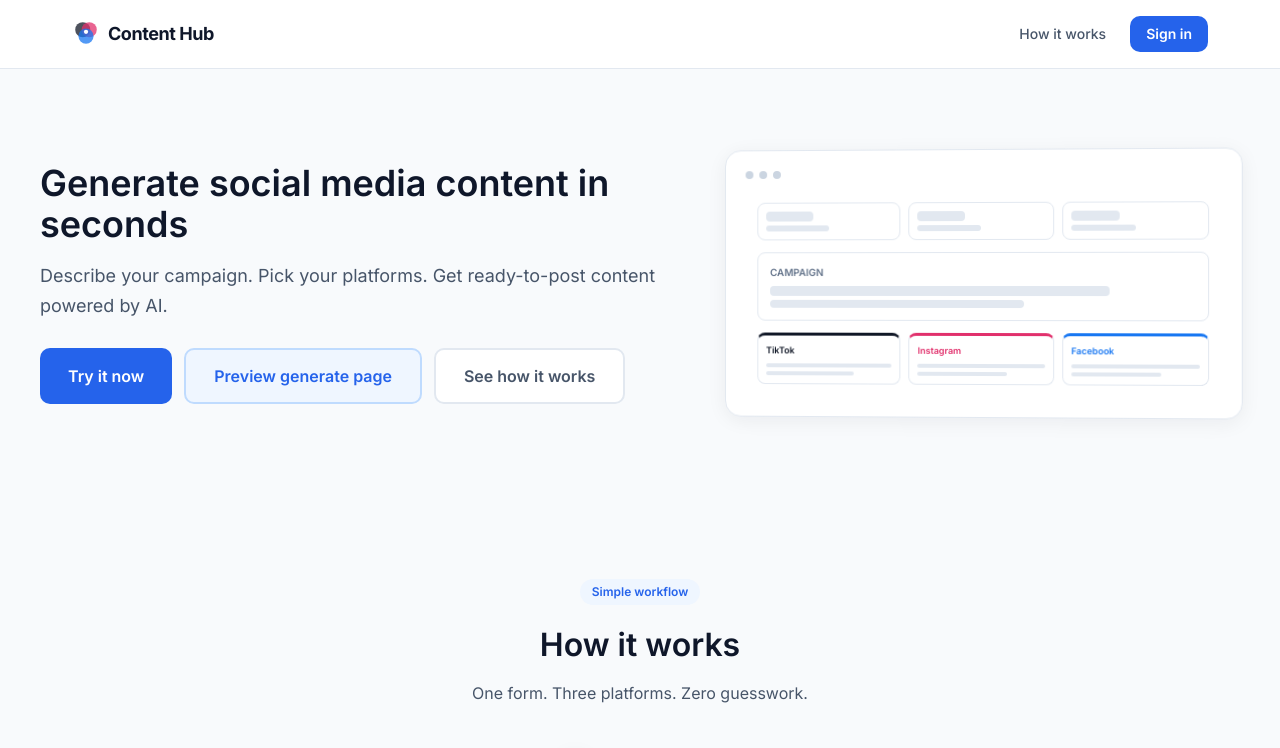
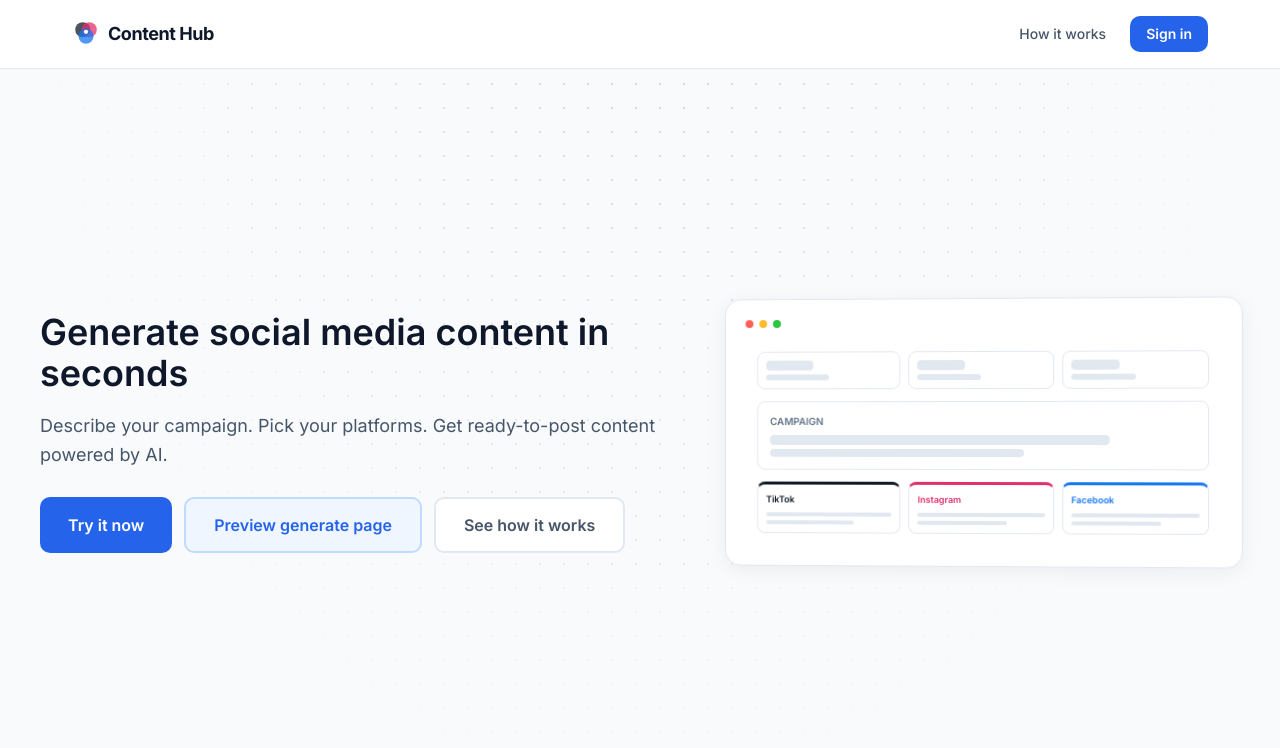
Before and after one commit to anthtooaung/Content-Hub, a Next.js app: page / in a window 1280 px wide. Shown: the top 748 px of the page. Built offline with nearby package versions, Linux system fonts and the light colour scheme; no server answers.

Commit message:
fix: wire signup name fields and persist user name through auth flow

```diff
--- a/app/api/auth/signup/route.ts
+++ b/app/api/auth/signup/route.ts
@@ -4,7 +4,7 @@ import { prisma } from '@/lib/prisma';
 
 export async function POST(req: Request) {
   try {
-    const { email, password } = await req.json();
+    const { email, password, name } = await req.json();
 
     if (!email || !password) {
       return NextResponse.json(
@@ -36,6 +36,7 @@ export async function POST(req: Request) {
     await prisma.users.create({
       data: {
         email,
+        name: name || null,
         password_hash: hashedPassword,
         primary_login_provider: 'email',
       },
--- a/app/auth/signup/page.tsx
+++ b/app/auth/signup/page.tsx
@@ -20,6 +20,8 @@ function getPasswordStrength(pw: string): { score: number; label: string; color:
 
 export default function SignUpPage() {
   const router = useRouter();
+  const [firstName, setFirstName] = useState('');
+  const [lastName, setLastName] = useState('');
   const [email, setEmail] = useState('');
   const [password, setPassword] = useState('');
   const [confirmPassword, setConfirmPassword] = useState('');
@@ -49,7 +51,7 @@ export default function SignUpPage() {
       const res = await fetch('/api/auth/signup', {
         method: 'POST',
         headers: { 'Content-Type': 'application/json' },
-        body: JSON.stringify({ email, password }),
+        body: JSON.stringify({ email, password, name: `${firstName} ${lastName}`.trim() }),
       });
 
       const data = await res.json();
@@ -137,6 +139,8 @@ export default function SignUpPage() {
                 <input
                   type="text"
                   placeholder="Jane"
+                  value={firstName}
+                  onChange={(e) => setFirstName(e.target.value)}
                   required
                   className="h-[42px] w-full rounded-control border border-border px-3.5 text-sm outline-none transition-shadow focus:border-primary focus:shadow-focus"
                 />
@@ -146,6 +150,8 @@ export default function SignUpPage() {
                 <input
                   type="text"
                   placeholder="Smith"
+                  value={lastName}
+                  onChange={(e) => setLastName(e.target.value)}
                   required
                   className="h-[42px] w-full rounded-control border border-border px-3.5 text-sm outline-none transition-shadow focus:border-primary focus:shadow-focus"
                 />
--- a/app/page.tsx
+++ b/app/page.tsx
@@ -41,12 +41,18 @@ export default function Home() {
   const { data: session } = useSession();
 
   return (
-    <div className="min-h-screen bg-page">
+    <div className="relative min-h-screen overflow-hidden bg-page">
+      {/* Ambient dot grid — spans full page */}
+      <div
+        className="pointer-events-none absolute inset-0 [background-image:radial-gradient(theme(colors.border-strong)_1px,transparent_1px)] [background-size:24px_24px] [mask-image:radial-gradient(ellipse_70%_50%_at_50%_0%,black_0%,transparent_70%)]"
+        aria-hidden="true"
+      />
+
       <SiteHeader />
 
       {/* Hero */}
-      <section className="px-8 py-20 max-md:px-4 max-md:py-12">
-        <div className="mx-auto grid max-w-[1200px] items-center gap-12 [grid-template-columns:1.1fr_0.9fr] max-md:[grid-template-columns:1fr]">
+      <section className="relative flex min-h-[calc(100vh-73px)] items-center px-8 py-20 max-md:px-4 max-md:py-12">
+        <div className="relative mx-auto grid w-full max-w-[1200px] items-center gap-12 [grid-template-columns:1.1fr_0.9fr] max-md:[grid-template-columns:1fr]">
           <div>
             <h1 className="text-[36px] font-semibold leading-[1.15] text-text-primary max-md:text-[28px]">
               Generate social media content in seconds
@@ -90,9 +96,9 @@ export default function Home() {
           {/* Static Mockup */}
           <div className="rounded-panel border border-border bg-surface p-5 shadow-card [transform:perspective(800px)_rotateY(-2deg)] max-md:[transform:none]">
             <div className="mb-3 flex gap-1.5">
-              <div className="h-2 w-2 rounded-full bg-border-strong" />
-              <div className="h-2 w-2 rounded-full bg-border-strong" />
-              <div className="h-2 w-2 rounded-full bg-border-strong" />
+              <div className="h-2 w-2 rounded-full bg-[#ff5f57]" />
+              <div className="h-2 w-2 rounded-full bg-[#febc2e]" />
+              <div className="h-2 w-2 rounded-full bg-[#28c840]" />
             </div>
             <div className="p-3">
               {/* Platform tabs */}
--- a/app/settings/page.tsx
+++ b/app/settings/page.tsx
@@ -10,8 +10,8 @@ export default function SettingsPage() {
   const { data: session } = useSession();
   const { toast, showToast, hideToast } = useToast();
 
-  const userName = (session?.user?.name as string) || 'Jane Doe';
-  const userEmail = (session?.user?.email as string) || 'jane@example.com';
+  const userName = (session?.user?.name as string) || '';
+  const userEmail = (session?.user?.email as string) || '';
   const initials = userName.split(' ').map((n: string) => n[0]).join('').toUpperCase().slice(0, 2);
 
   return (
--- a/lib/auth.ts
+++ b/lib/auth.ts
@@ -127,8 +127,9 @@ export const authOptions: NextAuthOptions = {
     async jwt({ token, user, account }) {
       if (user) {
         token.id = user.id;
+        token.name = user.name;
+        token.email = user.email;
       }
-      // Store account provider in token for session
       if (account) {
         token.provider = account.provider;
       }
@@ -137,6 +138,8 @@ export const authOptions: NextAuthOptions = {
     async session({ session, token }) {
       if (session.user) {
         session.user.id = token.id as string;
+        session.user.name = token.name as string | null;
+        session.user.email = token.email as string | null;
       }
       return session;
     },
--- a/package.json
+++ b/package.json
@@ -22,7 +22,6 @@
     "@auth/prisma-adapter": "^2.11.2",
     "@prisma/client": "^5.14.0",
     "@types/bcryptjs": "^2.4.6",
-    "@types/nprogress": "^0.2.3",
     "ai": "^4.3.19",
     "bcryptjs": "^3.0.3",
     "clsx": "^2.1.0",
@@ -39,6 +38,7 @@
   },
   "devDependencies": {
     "@types/node": "^20.12.0",
+    "@types/nprogress": "^0.2.3",
     "@types/react": "^18.3.0",
     "@types/react-dom": "^18.3.0",
     "@vitejs/plugin-react": "^4.2.0",
```
Also changed, not shown: 2 other files (tests, documents, lock files or other folders).
